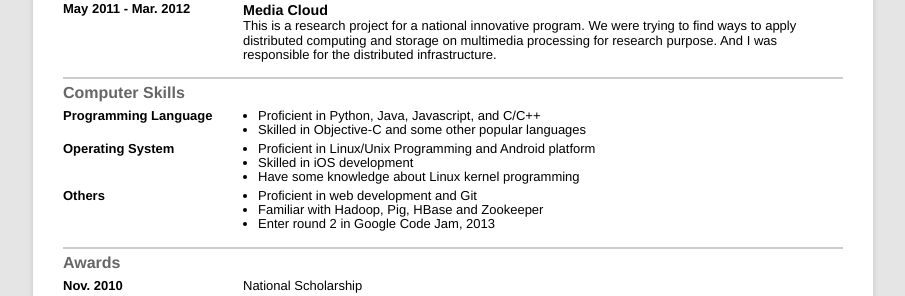
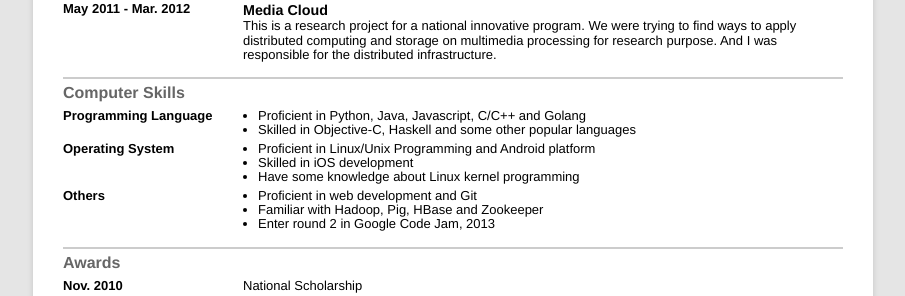
Before and after one commit to sheimi/resume-template, a Jekyll site: the page built from index.html, in a window 1280 px wide. Shown: the part 740-1036 px from the top of the page, without its empty margins (187-1092 px from the left). Built offline with Jekyll 4.4.1, drawn with Linux system fonts in a browser that asks for light colours; Markdown is read by kramdown in place of the engine named in the settings.

Commit message:
modify skill

```diff
--- a/_data/skills.yml
+++ b/_data/skills.yml
@@ -1,7 +1,7 @@
 - name: Programming Language
   items:
-    - Proficient in Python, Java, Javascript, and C/C++
-    - Skilled in Objective-C and some other popular languages
+    - Proficient in Python, Java, Javascript, C/C++ and Golang
+    - Skilled in Objective-C, Haskell and some other popular languages
 
 - name: Operating System
   items:
```
Also changed, not shown: 1 other file.
